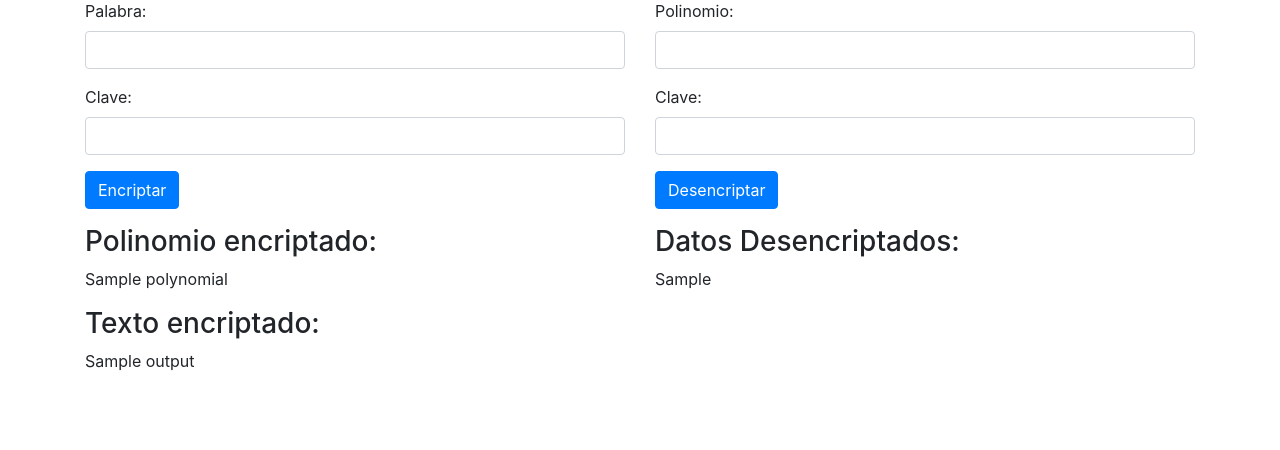
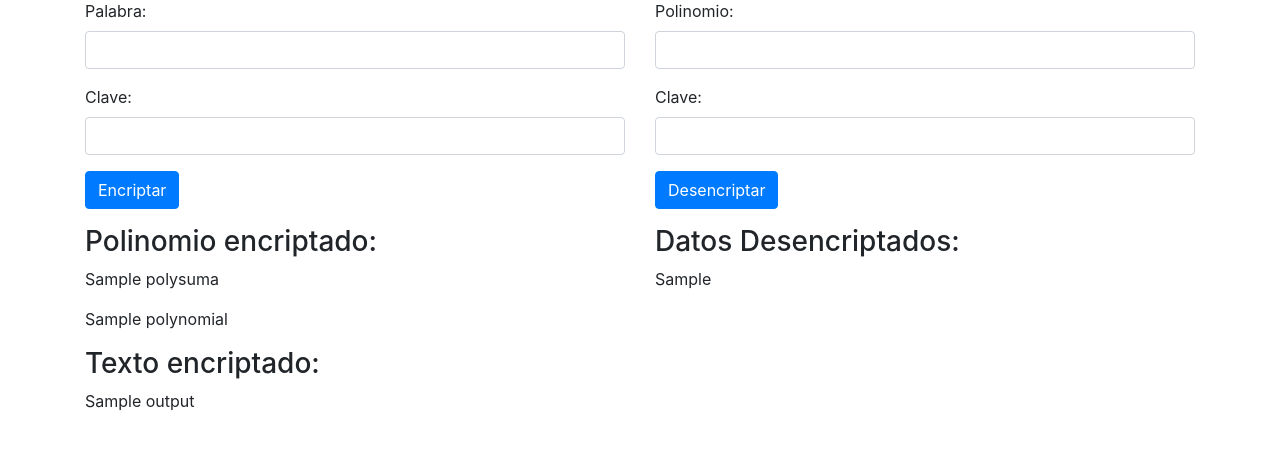
Before and after one commit to dahrojasca/Proyecto-Final-Cripto, a Flask app: template Templates/index.html in a window 1280 px wide. Shown: the part 191-641 px from the top of the page. Run offline with Flask 3, Linux system fonts and the light colour scheme; the template is opened without the code that fills it: most values are stand-ins (such as "Sample title", 1, 10 or a date in 2020); some libraries are stand-ins or nearby versions.

Commit message:
Funcionalidad de imprimir polinomio

```diff
--- a/Templates/index.html
+++ b/Templates/index.html
@@ -24,6 +24,7 @@
                 {% if polynomial %}
                 <div class="mt-3">
                     <h3>Polinomio encriptado:</h3>
+                    <p>{{ polysuma }}</p>
                     <p>{{ polynomial }}</p>
                 </div>
                 {% endif %}
--- a/main.py
+++ b/main.py
@@ -36,7 +36,7 @@ class Encrypt:
 
         # print("estossonlosnumeros",numeros)
 
-        return output, numeros  # Return the output string and the polynomial object
+        return output, numeros, polySuma  # Return the output string and the polynomial object
 
 
 class Decrypt:
@@ -62,9 +62,8 @@ def index():
             word = request.form['word']
             key = request.form['key']
             encryptor = Encrypt(word, key)
-            output, polynomial = encryptor.encrypt()
-            # print("AAAAAA", polynomial)
-            return render_template('index.html', polynomial=polynomial, output=output)
+            output, polynomial, polysuma = encryptor.encrypt()
+            return render_template('index.html', polynomial=polynomial, output=output, polysuma=polysuma)
         elif 'polynomial' in request.form and 'decrypt_key' in request.form:
             polynomial = request.form['polynomial']
             polynomial = polynomial[1:-1]
@@ -76,7 +75,7 @@ def index():
             decrypted_data = decryptor.decrypt()
             # print(decrypted_data)
             # print(type(decrypted_data))
-            return render_template('index.html', polynomial=polynomial, decrypted_data=decrypted_data)
+            return render_template('index.html', polynomial=polynomial, decrypted_data=decrypted_data, polysuma=polysuma)
     return render_template('index.html')
 
 
```
